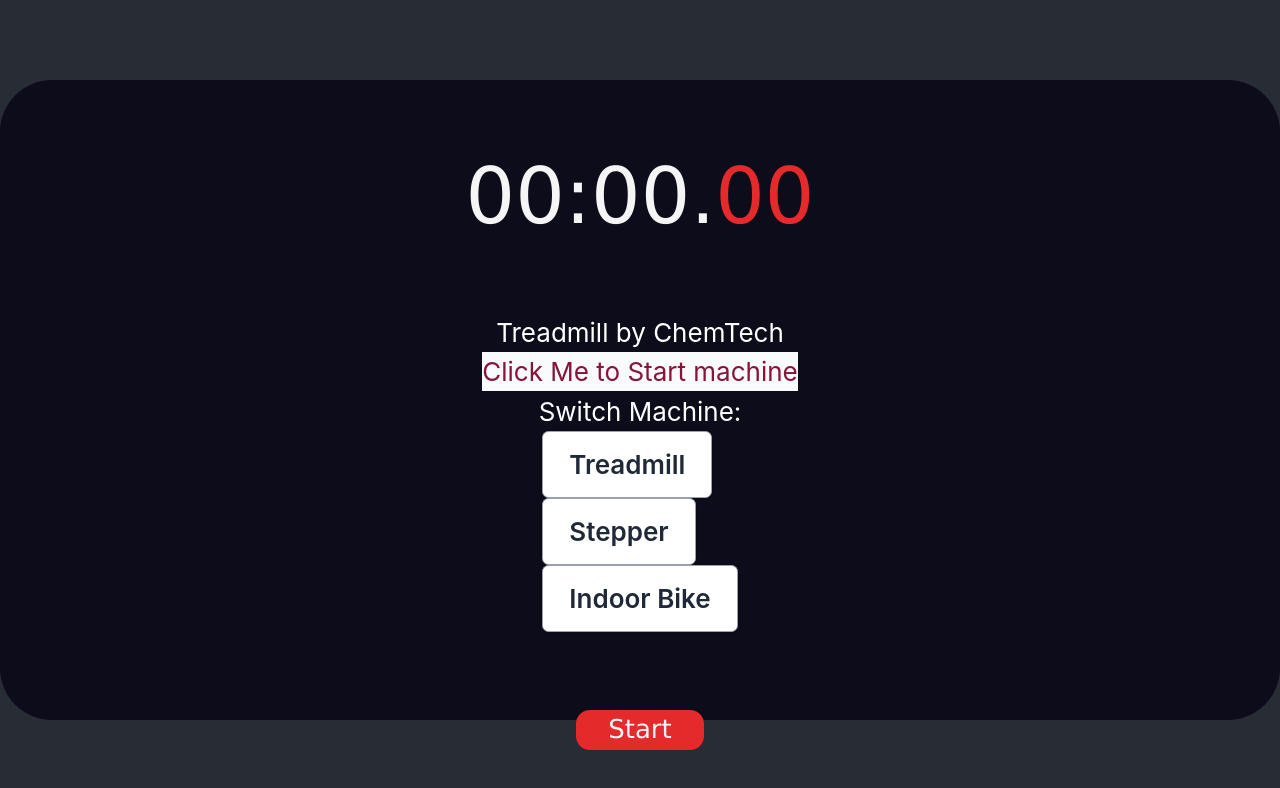
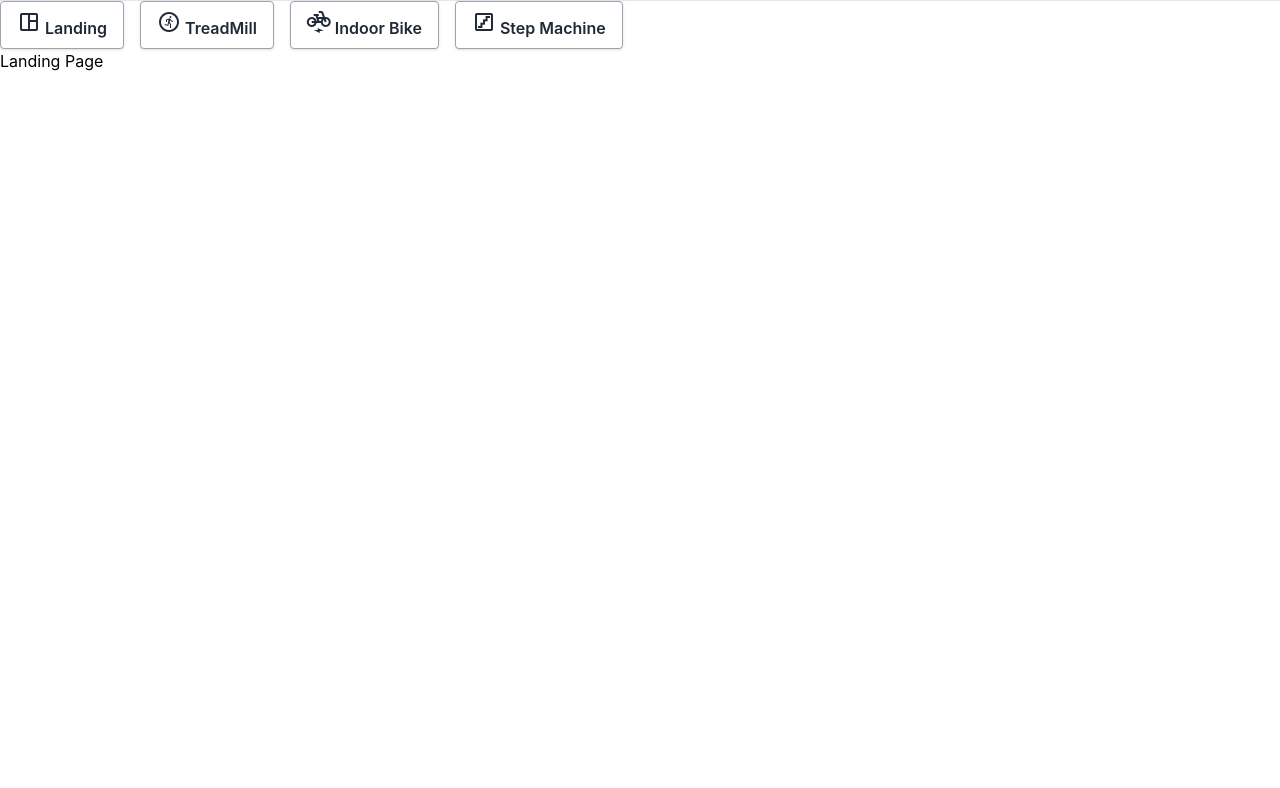
Before and after one commit to ChemaSalazar/gym-ui, a Vue app: page / in a window 1280 px wide. Shown: the top 788 px of the page. Built offline with nearby package versions, Linux system fonts and the light colour scheme.

Commit message:
Routers and Pages for equipment added.

```diff
--- a/package.json
+++ b/package.json
@@ -6,6 +6,7 @@
     "@testing-library/jest-dom": "^5.16.2",
     "@testing-library/react": "^12.1.3",
     "@testing-library/user-event": "^13.5.0",
+    "material-icons": "^1.10.7",
     "react": "^17.0.2",
     "react-dom": "^17.0.2",
     "react-scripts": "5.0.0",
@@ -35,5 +36,8 @@
       "last 1 firefox version",
       "last 1 safari version"
     ]
+  },
+  "devDependencies": {
+    "react-router-dom": "^6.2.1"
   }
 }
--- a/public/index.html
+++ b/public/index.html
@@ -12,11 +12,13 @@
     <link rel="apple-touch-icon" href="%PUBLIC_URL%/logo192.png" />
       <script src="https://cdn.tailwindcss.com"></script>
 
+
       <!--
         manifest.json provides metadata used when your web app is installed on a
         user's mobile device or desktop. See https://developers.google.com/web/fundamentals/web-app-manifest/
       -->
-    <link rel="manifest" href="%PUBLIC_URL%/manifest.json" />
+
+      <link rel="manifest" href="%PUBLIC_URL%/manifest.json" />
     <!--
       Notice the use of %PUBLIC_URL% in the tags above.
       It will be replaced with the URL of the `public` folder during the build.
--- a/src/Components/StopWatch/StopWatch.css
+++ b/src/Components/StopWatch/StopWatch.css
@@ -1,7 +1,7 @@
 .stop-watch{
-    height: 80vh;
+    height: 30vh;
     width: 100vw;
-    background-color: #0d0c1b;
+    /*background-color: #0d0c1b;*/
     border-radius: 2rem;
     display: flex;
     flex-direction: column;
--- a/src/Components/StopWatch/StopWatch.js
+++ b/src/Components/StopWatch/StopWatch.js
@@ -2,7 +2,6 @@ import React, { useState } from "react";
 import "./StopWatch.css";
 import Timer from "../Timer/Timer";
 import ControlButtons from "../ControlButtons/ControlButtons";
-import Equipment from "../../Equipment";
 import eventBus from "../EventBus/EventBus";
 
 function StopWatch() {
@@ -47,7 +46,6 @@ function StopWatch() {
     return (
         <div className="stop-watch">
             <Timer time={time} />
-            <Equipment/>
             <ControlButtons
                 active={isActive}
                 isPaused={isPaused}
--- /dev/null
+++ b/src/Pages/IndoorBike.js
@@ -0,0 +1,12 @@
+import StopWatch from "../Components/StopWatch/StopWatch";
+
+const IndoorBike = () => {
+    return (
+     <div className={"text-center"}>
+         <h1><span className="material-icons-outlined">electric_bike</span> IndoorBike</h1>
+         <StopWatch/>
+     </div>
+    );
+};
+
+export default IndoorBike;
--- /dev/null
+++ b/src/Pages/Landing.js
@@ -0,0 +1,5 @@
+const Landing = () => {
+    return <h1>Landing Page</h1>;
+};
+
+export default Landing;
--- /dev/null
+++ b/src/Pages/Layout.js
@@ -0,0 +1,33 @@
+import { Outlet, Link } from "react-router-dom";
+import React from "react";
+import 'material-icons/iconfont/material-icons.css';
+
+const Layout = () => {
+    return (
+        <>
+            <nav className={"flex items-stretch space-x-4"}>
+                {/*<ul>*/}
+                    {/*<li>*/}
+                        <Link to="/" className={""}>
+
+                            <button className={"bg-white hover:bg-gray-100 text-gray-800 font-semibold py-2 px-4 border border-gray-400 rounded shadow"} type={"button"}><span className="material-icons-outlined">space_dashboard</span> Landing</button></Link>
+                    {/*</li>*/}
+                    {/*<li>*/}
+
+                        <Link to="/Treadmill" className={""}><button className={"bg-white hover:bg-gray-100 text-gray-800 font-semibold py-2 px-4 border border-gray-400 rounded shadow"} type={"button"}><span className="material-icons-outlined">run_circle</span> TreadMill</button></Link>
+                    {/*</li>*/}
+                    {/*<li>*/}
+                        <Link to="/IndoorBike" className={""}><button className={"bg-white hover:bg-gray-100 text-gray-800 font-semibold py-2 px-4 border border-gray-400 rounded shadow"} type={"button"}><span className="material-icons-outlined">electric_bike</span> Indoor Bike </button></Link>
+                    {/*</li>*/}
+                    {/*<li>*/}
+                        <Link to="/StepMachine" className={""}><button className={"bg-white hover:bg-gray-100 text-gray-800 font-semibold py-2 px-4 border border-gray-400 rounded shadow"} type={"button"}><span className="material-icons-outlined">stairs</span> Step Machine </button></Link>
+                    {/*</li>*/}
+                {/*</ul>*/}
+            </nav>
+
+            <Outlet />
+        </>
+    )
+};
+
+export default Layout;
--- /dev/null
+++ b/src/Pages/StepMachine.js
@@ -0,0 +1,12 @@
+import StopWatch from "../Components/StopWatch/StopWatch";
+
+const StepMachine = () => {
+    return (
+        <div className={"text-center"}>
+            <h1><span className="material-icons-outlined">stairs</span> Step Machine</h1>
+            <StopWatch/>
+        </div>
+    );
+};
+
+export default StepMachine;
--- /dev/null
+++ b/src/Pages/Treadmill.js
@@ -0,0 +1,12 @@
+import StopWatch from "../Components/StopWatch/StopWatch";
+
+const Treadmill = () => {
+    return(
+        <div className={"text-center"}>
+            <h1><span className="material-icons-outlined">run_circle</span> Treadmill Page</h1>
+            <StopWatch/>
+        </div>
+    );
+};
+
+export default Treadmill;
--- a/src/index.js
+++ b/src/index.js
@@ -1,14 +1,32 @@
 import React from 'react';
 import ReactDOM from 'react-dom';
+import { BrowserRouter, Routes, Route } from "react-router-dom";
+import Landing from "./Pages/Landing";
+import IndoorBike from "./Pages/IndoorBike";
 import './index.css';
-import StopWatch from "./Components/StopWatch/StopWatch";
 import reportWebVitals from './reportWebVitals';
-// import Equipment from "./Equipment";
+import Layout from "./Pages/Layout";
+import Treadmill from "./Pages/Treadmill";
+import StepMachine from "./Pages/StepMachine";
 
 ReactDOM.render(
   <React.StrictMode>
     {/*<App />*/}
-      <StopWatch/>
+      <div className={"container mx-auto equipment-interface"}>
+            {/*<Equipment></Equipment>*/}
+          <hr/>
+          <BrowserRouter>
+              <Routes>
+                  <Route path={'/'} element={<Layout/>}>
+                      <Route index element={<Landing/>} />
+                      <Route path={"Treadmill"} element={<Treadmill/>} />
+                      <Route path={"IndoorBike"} element={<IndoorBike/>} />
+                      <Route path={"StepMachine"} element={<StepMachine/>} />
+                  </Route>
+              </Routes>
+          </BrowserRouter>
+      </div>
+
       {/*<Equipment/>*/}
   </React.StrictMode>,
   document.getElementById('root')
```
Also changed, not shown: 1 other file (tests, documents, lock files or other folders).
